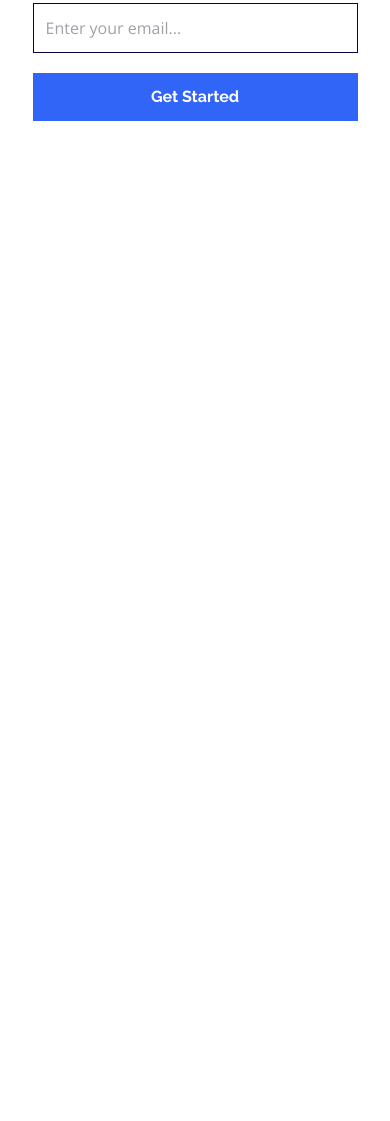
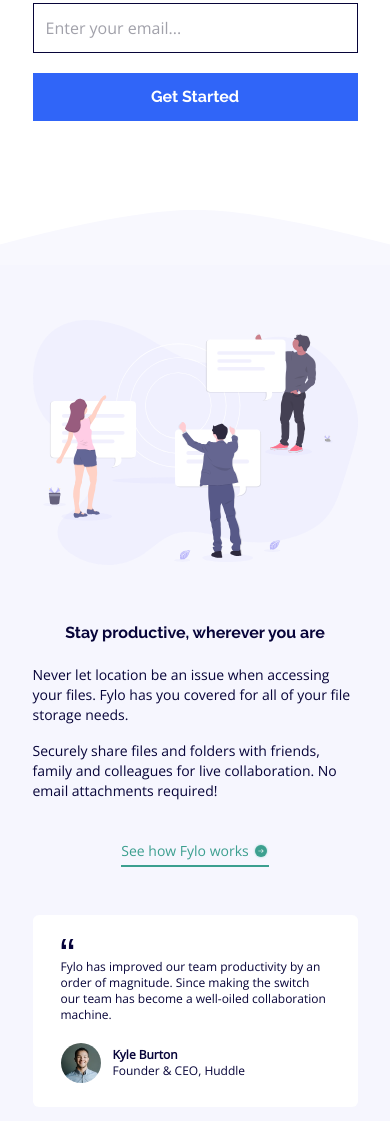
Before and after one commit to stetu281/tailwind-landingpage, a website: page index.html in a window 390 px wide. Shown: the part 658-1779 px from the top of the page. Before the commit the page ends 844 px from the top, so only its background shows below. Drawn offline with nearby package versions, Linux system fonts and the light colour scheme.

Commit message:
Add section

```diff
--- a/index.html
+++ b/index.html
@@ -36,25 +36,44 @@
         </form>
       </div>
     </section>
+    <section class="bg-gray-lightGrayBlue mt-36 pb-24 desktop:mt-60">
+      <img src="images/bg-curve-mobile.svg" class="w-full transform -translate-y-full desktop:hidden" alt="">
+      <img src="images/bg-curve-desktop.svg" class="hidden desktop:block desktop:w-full desktop:transform desktop:-translate-y-full" alt="">
+      <div class="mx-auto w-10/12 max-w-screen-desktop desktop:flex desktop:items-center desktop:justify-between">
+        <img src="images/illustration-2.svg" class="desktop:w-2/5 desktop:order-2" alt="illustration">
+        <div class="text-sm flex flex-col items-center desktop:text-base desktop:w-3/6">
+          <h2 class="mt-14 text-base font-bold font-raleway text-center desktop:self-start desktop:text-4xl desktop:mt-0">Stay productive, wherever you are</h2>
+          <p class="mt-5 max-w-lg desktop:self-start desktop:mt-7">
+            Never let location be an issue when accessing your files. Fylo has you
+            covered for all of your file storage needs.
+          </p>
+          <p class="mt-4 max-w-lg desktop:self-start">
+            Securely share files and folders with friends, family and colleagues for
+            live collaboration. No email attachments required!
+          </p>
+          <a href="#" class="mt-10 pb-1 flex items-center justify-center text-blue-cyan border-b-2 desktop:self-start desktop:mt-6">
+            See how Fylo works <img src="images/icon-arrow.svg" class="ml-1" alt="">
+          </a>
+          <div class="bg-white mt-12 px-7 py-6 max-w-sm rounded-md text-xs self-start desktop:text-sm">
+            <img src="images/icon-quotes.svg" alt="">
+            <p class="mt-2">
+              Fylo has improved our team productivity by an order of magnitude. Since
+              making the switch our team has become a well-oiled collaboration machine.
+            </p>
+            <div class="mt-5 flex items-center">
+              <img src="images/avatar-testimonial.jpg" class="rounded-full w-10" alt="">
+              <p class="ml-3">
+                <span class="font-bold">Kyle Burton</span><br>
+                Founder & CEO, Huddle
+              </p>
+            </div>
+          </div>
+        </div>
+      </div>
+    </section>
   </main>
 
 <!--
-
-  Stay productive, wherever you are
-
-  Never let location be an issue when accessing your files. Fylo has you
-  covered for all of your file storage needs.
-
-  Securely share files and folders with friends, family and colleagues for
-  live collaboration. No email attachments required!
-
-  See how Fylo works
-
-  Fylo has improved our team productivity by an order of magnitude. Since
-  making the switch our team has become a well-oiled collaboration machine.
-
-  Kyle Burton
-  Founder & CEO, Huddle
 
   Get early access today
 
```
